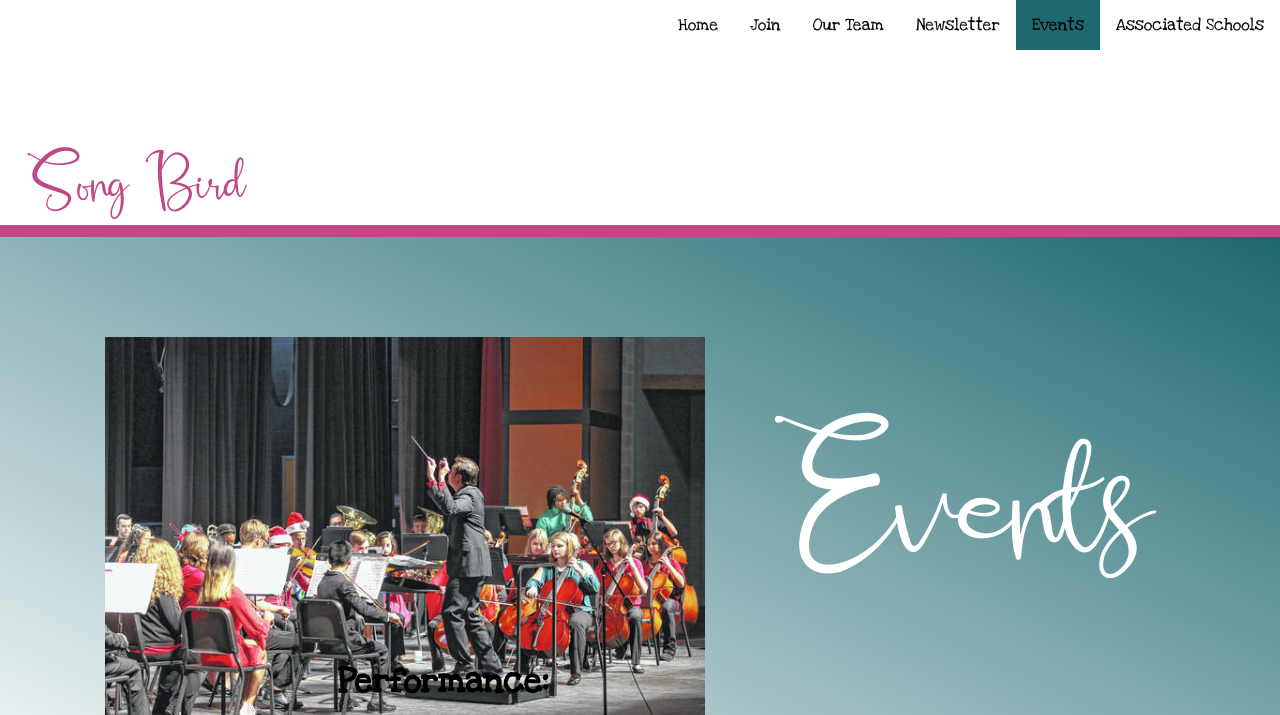
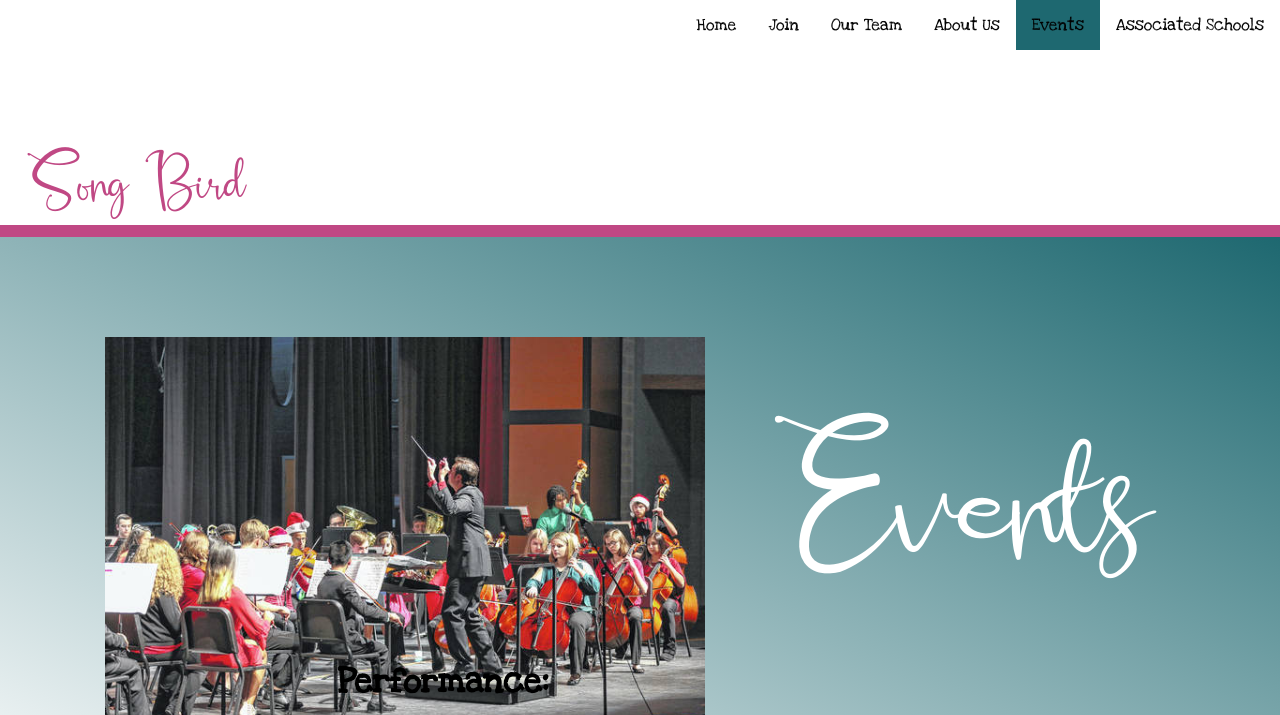
Before and after one commit to kmurraygit/Song-Bird, a plain HTML site: page events.html in a window 1280 px wide. Shown: the top 715 px of the page. Drawn offline with nearby package versions, Linux system fonts and the light colour scheme.

Commit message:
Update events.html

```diff
--- a/events.html
+++ b/events.html
@@ -14,7 +14,7 @@
 <div class="topnav">
         <a href="./schools.html">Associated Schools</a>
         <a class="active" href="./events.html">Events</a>
-        <a href="./newsletter.html">Newsletter</a>
+        <a href="./aboutus.html">About Us</a>
         <a href="./ourteam.html">Our Team</a>
         <a href="./join.html">Join</a>
         <a href="./homepage.html">Home</a>
```
